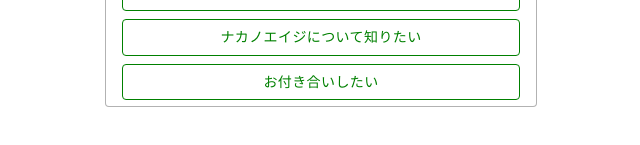
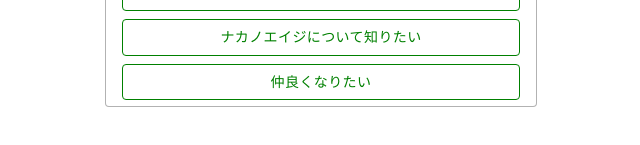
Before and after one commit to mitubakuro/react-chatbot-sample, a React (Create React App) app: page / in a window 1280 px wide. Shown: the part 589-734 px from the top of the page, without its empty margins (319-959 px from the left). Built offline with nearby package versions, Linux system fonts and the light colour scheme.

Commit message:
Update dataset.js

```diff
--- a/src/dataset.js
+++ b/src/dataset.js
@@ -3,8 +3,7 @@ const defaultDataset = {
       answers: [
           {content: "仕事を依頼したい", nextId: "job_offer"},
           {content: "ナカノエイジについて知りたい", nextId: "about_me"},
-        //   {content: "学習コミュニティについて知りたい", nextId: "community"},
-          {content: "お付き合いしたい", nextId: "dating"},
+          {content: "仲良くなりたい", nextId: "dating"},
       ],
       question: "こんにちは！ご用件はなんでしょうか？",
   },
@@ -12,7 +11,6 @@ const defaultDataset = {
       answers: [
           {content: "Webサイトを制作してほしい", nextId: "website"},
           {content: "Webアプリを開発してほしい", nextId: "webapp"},
-        //   {content: "自動化ツールを作ってほしい", nextId: "automation_tool"},
           {content: "その他", nextId: "other_jobs"}
       ],
       question: "どのようなお仕事でしょうか？",
@@ -31,13 +29,6 @@ const defaultDataset = {
       ],
       question: "Webアプリ開発についてですね。コチラからお問い合わせできます。",
   },
-  "automation_tool": {
-      answers: [
-          {content: "問い合わせる", nextId: "contact"},
-          {content: "最初の質問に戻る", nextId: "init"}
-      ],
-      question: "自動化ツール開発についてですね。コチラからお問い合わせできます。",
-  },
   "other_jobs": {
       answers: [
           {content: "問い合わせる", nextId: "contact"},
@@ -48,27 +39,10 @@ const defaultDataset = {
   "about_me": {
       answers: [
           {content: "自己紹介ページを見る", nextId: "https://about-me-420a5.web.app/"},
-        //   {content: "学習コミュニティについて知りたい", nextId: "community"},
           {content: "最初の質問に戻る", nextId: "init"}
       ],
       question: "過去の経歴やポートフォリオ等を自己紹介サイトで掲載しております！",
   },
-//   "community": {
-//       answers: [
-//           {content: "どんな活動をしているの？", nextId: "community_activity"},
-//           {content: "コミュニティに参加したい", nextId: "https://torahack.web.app/community/"},
-//           {content: "最初の質問に戻る", nextId: "init"}
-//       ],
-//       question: "2020年3月から学習コミュニティを始めました！🎉Webエンジニアへの転職を目指す人向けに、プログラミングを教えたりキャリアの相談に乗っています。",
-//   },
-//   "community_activity": {
-//       answers: [
-//           {content: "さらに詳細を知りたい", nextId: "https://youtu.be/tIzE7hUDbBM"},
-//           {content: "コミュニティに参加したい", nextId: "https://torahack.web.app/community/"},
-//           {content: "最初の質問に戻る", nextId: "init"}
-//       ],
-//       question: "フロントエンド向けの教材の提供、キャリアや勉強法に関するメルマガの配信、週1のオンライン作業会などを開催しています！\n詳細はYouTube動画で紹介しています。",
-//   },
   "dating": {
       answers: [
           {content: "DMする", nextId: "https://twitter.com/programike"},
```
